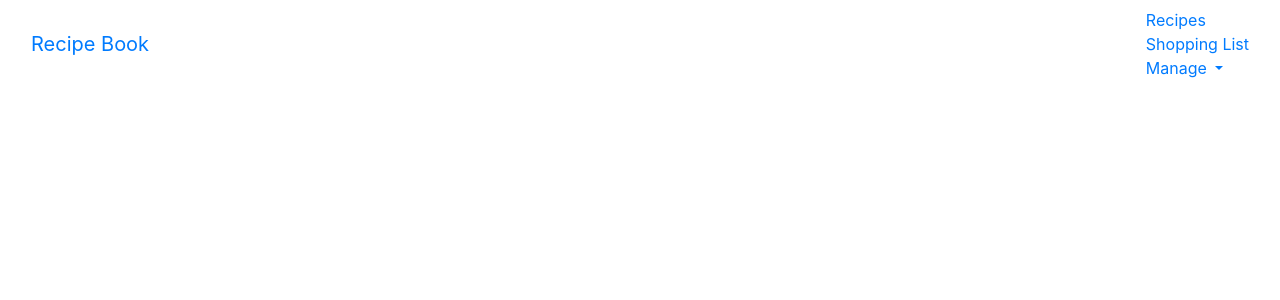
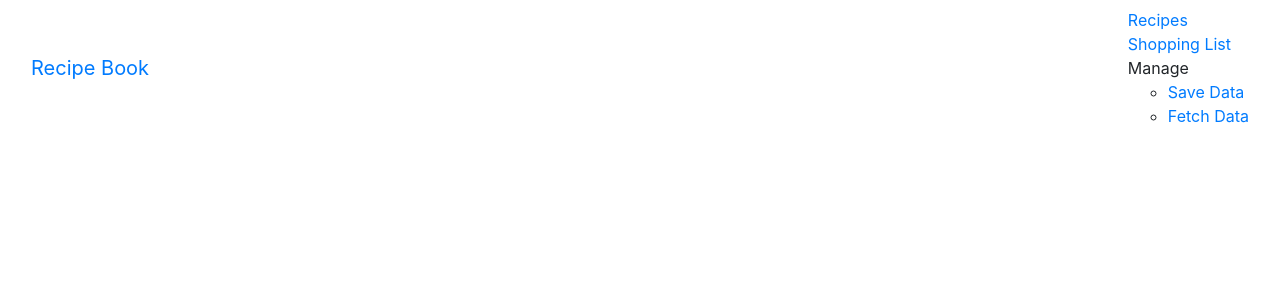
Before and after one commit to chandankpgreen/ng4-demoApp, an Angular app: page / in a window 1280 px wide. Shown: the top 300 px of the page. Built offline with nearby package versions, Linux system fonts and the light colour scheme.

Commit message:
Directives

```diff
--- a/src/app/app.module.ts
+++ b/src/app/app.module.ts
@@ -10,6 +10,7 @@ import { RecipeDetailComponent } from './recipes/recipe-detail/recipe-detail.com
 import { RecipeItemComponent } from './recipes/recipe-list/recipe-item/recipe-item.component';
 import { ShoppingListComponent } from './shopping-list/shopping-list.component';
 import { ShoppingEditComponent } from './shopping-list/shopping-edit/shopping-edit.component';
+import { DropdownDirective } from './shared/dropdown.directive';
 
 
 @NgModule({
@@ -21,7 +22,8 @@ import { ShoppingEditComponent } from './shopping-list/shopping-edit/shopping-ed
     RecipeDetailComponent,
     RecipeItemComponent,
     ShoppingListComponent,
-    ShoppingEditComponent
+    ShoppingEditComponent,
+    DropdownDirective
   ],
   imports: [
     BrowserModule
--- a/src/app/header/header.component.html
+++ b/src/app/header/header.component.html
@@ -15,9 +15,9 @@
         </li>
       </ul>
       <ul class="nav navbar-nav navbar-right">
-        <li class="dropdown">
-          <a href="#" class="dropdown-toggle" role="button"> Manage <span class="caret"></span></a>
-          <ul class="dropdown-menu">
+        <li>
+           Manage <span class="caret"></span>
+          <ul>
             <li>
               <a href="#">Save Data</a>
             </li>
--- a/src/app/recipes/recipe-detail/recipe-detail.component.html
+++ b/src/app/recipes/recipe-detail/recipe-detail.component.html
@@ -12,7 +12,7 @@
   <div class="col-xs-12">
     <div class="btn-group">
       <button class="btn btn-primary dropdown-toggle">Manage Recipe <span class="caret"></span></button>
-      <ul class="dropdown-menu">
+      <ul>
         <li><a href="#">To Shopping List</a></li>
         <li><a href="#">Edit Recipe</a></li>
         <li><a href="#">Delete Recipe</a></li>
--- /dev/null
+++ b/src/app/shared/dropdown.directive.ts
@@ -0,0 +1,16 @@
+import { Directive, ElementRef, HostBinding, HostListener, Renderer2 } from '@angular/core';
+
+@Directive({
+  selector: '[appDropdown]'
+})
+export class DropdownDirective {
+  @HostBinding('class.open') isOpen = false;
+  constructor(private elemRef: ElementRef, private renderer: Renderer2) {
+
+  }
+
+  @HostListener('click') toggleOpen(eventData: Event) {
+    this.isOpen = !this.isOpen;
+  }
+
+}
```
Also changed, not shown: .angular-cli.json.
